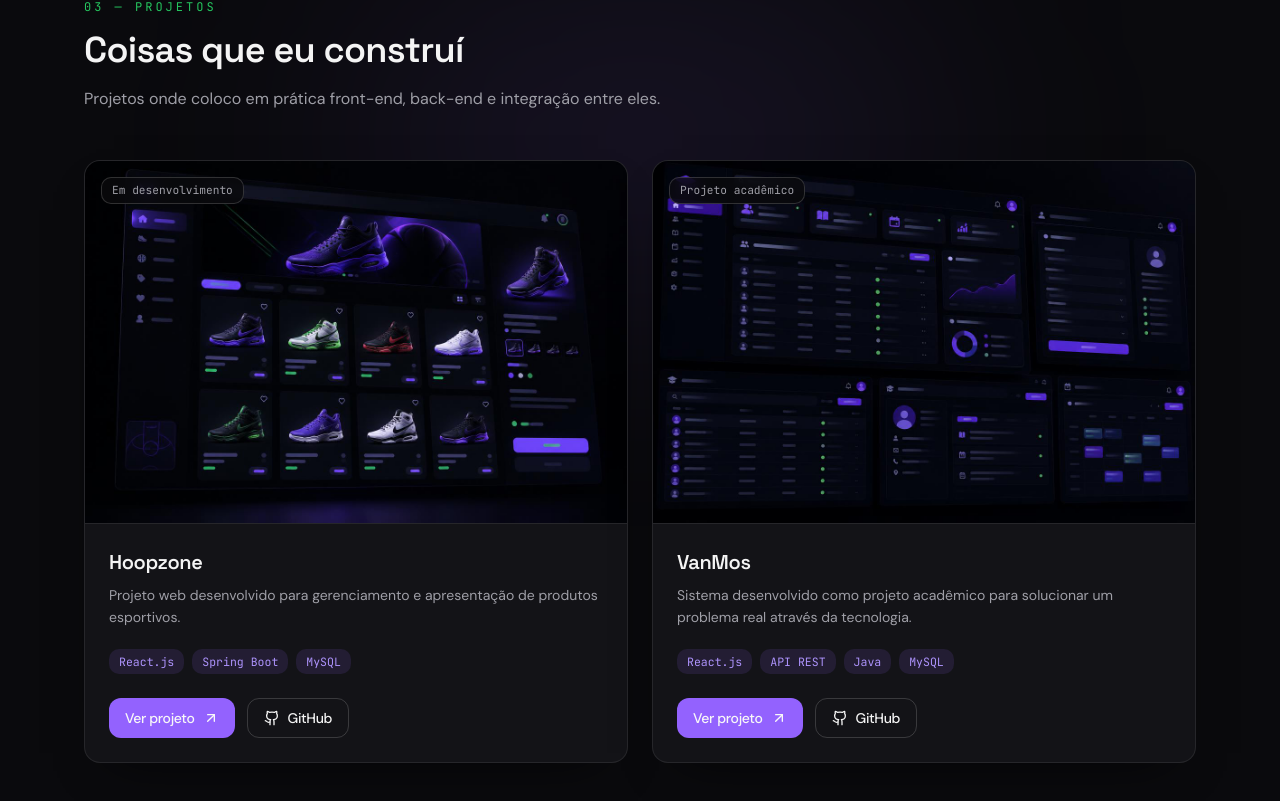
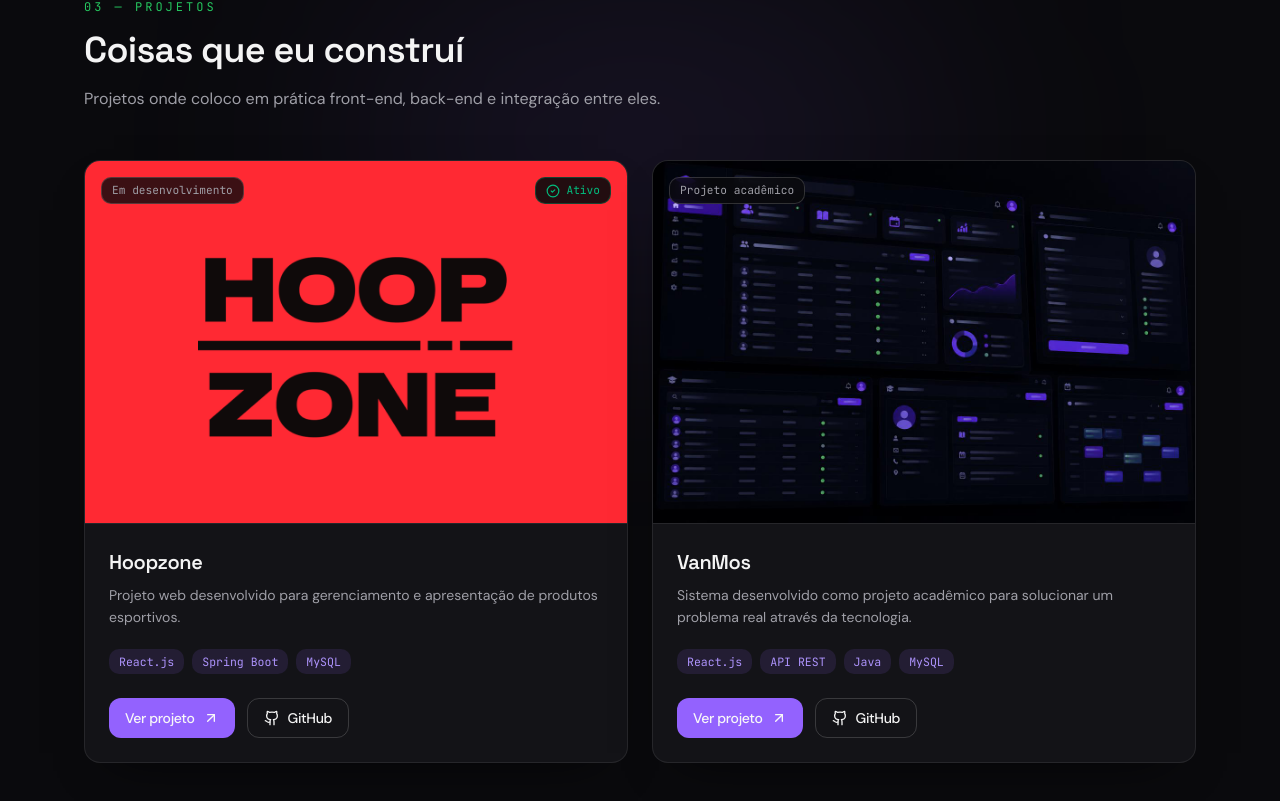
Before and after one commit to matteoFS/Portifolio, a React (Vite) app: page / in a window 1280 px wide. Shown: the part 2163-2964 px from the top of the page. Built offline with nearby package versions, Linux system fonts and the light colour scheme.

Commit message:
bunner do projeto do hoopzone e selo de atividade adicionado

```diff
--- a/src/components/ProjectCard.jsx
+++ b/src/components/ProjectCard.jsx
@@ -1,4 +1,4 @@
-import { ArrowUpRight, Github } from "lucide-react";
+import { ArrowUpRight, Github, CircleCheck } from "lucide-react";
 import { ButtonLink } from "@/components/Button";
 
 export function ProjectCard({ project }) {
@@ -13,6 +13,12 @@ export function ProjectCard({ project }) {
           height={800}
           className="aspect-[3/2] w-full object-cover transition-transform duration-700 group-hover:scale-105"
         />
+        {project.active ? (
+          <span className="absolute right-4 top-4 inline-flex items-center gap-1.5 rounded-md border border-emerald-500/30 bg-background/90 px-2.5 py-1 font-mono text-[0.7rem] text-emerald-500 backdrop-blur">
+            <CircleCheck className="h-3.5 w-3.5" aria-hidden="true" />
+            Ativo
+          </span>
+        ) : null}
         {project.status ? (
           <span className="absolute left-4 top-4 rounded-md border border-border-strong bg-background/80 px-2.5 py-1 font-mono text-[0.7rem] text-muted-foreground backdrop-blur">
             {project.status}
--- a/src/data/projects.js
+++ b/src/data/projects.js
@@ -1,4 +1,4 @@
-import hoopzoneImage from "@/assets/project-hoopzone.jpg";
+import hoopzoneImage from "@/assets/hoopzone.png";
 import vanmosImage from "@/assets/project-vanmos.jpg";
 
 /**
@@ -20,6 +20,7 @@ import vanmosImage from "@/assets/project-vanmos.jpg";
 export const projects = [
   {
     id: "hoopzone",
+    active: true,
     name: "Hoopzone",
     description:
       "Projeto web desenvolvido para gerenciamento e apresentação de produtos esportivos.",
```
Also changed, not shown: src/assets/hoopzone.png (added).
